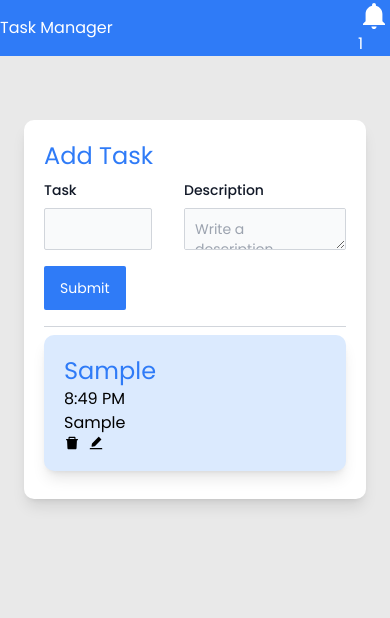
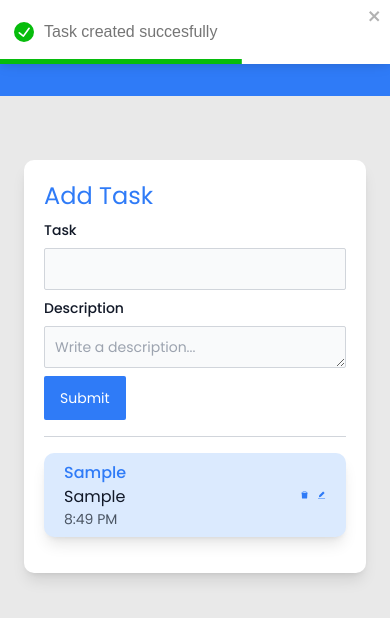
Before and after one commit to MainaMary/Task-manager, a React (Vite) app: page / in a window 390 px wide. Both pictures are taken after typing "Sample", "Sample" into the empty fields and a click on the button "Submit". Shown: the top 618 px of the page. Built offline with nearby package versions, Linux system fonts and the light colour scheme.

Commit message:
responsive breakpoints

```diff
--- a/src/components/AddTask.tsx
+++ b/src/components/AddTask.tsx
@@ -1,4 +1,5 @@
 import { useState, useEffect } from "react";
+import { toast } from "react-toastify";
 import CustomLabel from "./CustomLabel";
 import CustomTextArea from "./CustomTextArea";
 import CustomInput from "./CustomInput";
@@ -79,6 +80,7 @@ const AddTask = () => {
         task:''
         }
       )
+      toast.success('Task edited succesfully')
      setFormValues({
       task: "",
       desc: "",
@@ -88,6 +90,7 @@ const AddTask = () => {
 
     }else{
       setAllTasks([...allTasks, newTask]);
+      toast.success('Task created succesfully')
       setFormValues({
       task: "",
       desc: "",
@@ -100,7 +103,7 @@ const AddTask = () => {
   console.log(allTasks);
 
   return (
-    <div className="w-[40%] mt-16 m-auto bg-white p-5 rounded-[10px] shadow-lg shadow-[rgba(0, 0, 0, 0.25)] w-full lg:max-w-[900px]">
+    <div className=" w-full lg:w-[60%] mt-16 m-auto bg-white p-5 rounded-[10px] shadow-lg shadow-[rgba(0, 0, 0, 0.25)] w-full lg:max-w-[900px]">
       <form
         onSubmit={handleSubmit}
         className="w-full border-b-[1px] border-gray-300 pb-2"
@@ -108,8 +111,8 @@ const AddTask = () => {
         <div>
           <Title title={editTask.id  ? "Edit Task": "Add Task"} />
         </div>
-        <div className="flex justify-between gap-8">
-          <div className="my-2 w-[40%] ">
+        <div className="block lg:flex justify-between gap-8">
+          <div className="my-2 w-full lg:w-[40%] ">
             <CustomLabel>Task</CustomLabel>
             <CustomInput
               name="task"
@@ -118,7 +121,7 @@ const AddTask = () => {
               type="text"
             />
           </div>
-          <div className="my-2 w-[60%]">
+          <div className="my-2 w-full lg:w-[60%]">
             <CustomLabel>Description</CustomLabel>
             <CustomTextArea
               row={1}
@@ -136,7 +139,9 @@ const AddTask = () => {
         </div>
       </form>
     <div className="my-2">
-      {allTasks.length === 0 ? <p>No tasks created</p> : allTasks.map((todo:TaskType) =><SingleTask key={todo.id} todo={todo}/>)}
+      {allTasks.length === 0 ? <p>No tasks created</p> : <div className="grid grid-cols-1 lg:grid-cols-2 gap-x-3">
+        {allTasks.map((todo:TaskType) =><SingleTask key={todo.id} todo={todo}/>)}
+        </div>}
     </div>
     </div>
   );
--- a/src/components/ConfirmModal.tsx
+++ b/src/components/ConfirmModal.tsx
@@ -1,3 +1,4 @@
+import { toast } from "react-toastify";
 import CustomModal from "./CustomModal"
 import CustomButton from "./CustomButton";
 import { useTaskList } from "../context/appContext";
@@ -11,12 +12,12 @@ const ConfirmModal = ({showModal, handleModal, id}:ModalProps) => {
  const {handleDelete} = useTaskList()
     return (
     <CustomModal>
-        <form className=" text-center m-auto w-[20%] bg-white p-5 rounded-[10px] shadow-lg shadow-[rgba(0, 0, 0, 0.25)]">
+        <form className=" text-center m-auto w-[70%] lg:w-[20%] bg-white p-5 rounded-[10px] shadow-lg shadow-[rgba(0, 0, 0, 0.25)]">
             <p className="text-2xl cursor-pointer text-right" onClick={handleModal}>x</p>
             <p className="text-center  my-2">Are you sure you want to delete this task?</p>
             <div className="flex my-3 m-uto justify-center gap-2">
                 <CustomButton onClick={handleModal}>Cancel</CustomButton>
-                <CustomButton className="bg-red-500 text-white" onClick={() =>handleDelete(id)}>Delete</CustomButton>
+                <CustomButton className="bg-red-500 text-white" onClick={() =>{handleDelete(id),  toast.success('Task deleted succesfully')}}>Delete</CustomButton>
             </div>
 
         </form>
--- a/src/components/Navbar.tsx
+++ b/src/components/Navbar.tsx
@@ -3,11 +3,11 @@ import { useTaskList } from "../context/appContext"
 const Navbar = () => {
   const {allTasks} = useTaskList()
   return (
-    <div className="lg:h-24 lg:px-16 flex justify-between h-auto items-center bg-primary-color text-white text-md">
-      <h4>Task Manager</h4>
+    <div className="h-24   px-8 lg:px-16 flex justify-between  items-center bg-primary-color text-white text-md">
+      <h4 className="font-medium text-2xl">Task Manager</h4>
       <div className="relative">
       <IoMdNotifications size={32}/>
-      {allTasks.length > 0 ?  <p>{allTasks.length}</p> :''}
+      {allTasks.length > 0 ?  <p className=" top-[-16px] left-4 border-[2px] border-black w-[30px] h-[30px] rounded-full absolute flex items-center justify-center text-md font-medium">{allTasks.length}</p> :''}
 
       </div>
 
--- a/src/components/SingleTask.tsx
+++ b/src/components/SingleTask.tsx
@@ -3,27 +3,32 @@ import { TaskType } from '../model/types'
 import {AiFillDelete,AiFillEdit} from "react-icons/ai"
 import { useTaskList } from '../context/appContext'
 import ConfirmModal from './ConfirmModal'
-import Title from './Title'
 interface Prop{
   todo:TaskType
 }
 
 const SingleTask = ({todo}:Prop) => {
   const [showModal, setShowModal] = useState<boolean>(false)
-  const {findTask} = useTaskList()
+  const {findTask, editTask} = useTaskList()
   const handleModal = () =>{
     setShowModal(prev => !prev)
   }
   return (
     <>
-    <div className='bg-blue-100 p-5 my-2 rounded-[10px] shadow-lg shadow-[rgba(0, 0, 0, 0.25)] w-full lg:max-w-[900px] '>
-      <Title title={todo.task}/>
-      <p>{todo.time}</p>
-      <p>{todo.desc}</p>
-      <div className='flex h-auto items-center gap-2 '>
-        <AiFillDelete onClick={handleModal}/>
-        <AiFillEdit onClick={() =>findTask(todo.id)}/>
+    <div className='bg-blue-100 px-5 py-2 my-2 rounded-[10px] shadow-lg shadow-[rgba(0, 0, 0, 0.25)] w-full lg:max-w-[900px] '>
+     <div className='flex gap-4 justify-between h-auto items-center'>
+      <div className="w-[90%]">
+        <p className='text-primary-color text-md font-medium'>{todo.task}</p>
+        <p className="text-gray-900 text-base font-regular">{todo.desc}</p>
+        <p className="text-gray-600 text-sm font-regular">{todo.time}</p>
+      {/* <p className="text-gray-600 text-sm font-regular">{editTask.id ? `Updated: ${todo.time}`:`Created: ${todo.time}`}</p> */}
+
       </div>
+      <div className='text-primary-color w-[10%] text-left cursor-pointer flex h-auto items-center gap-2 '>
+      <AiFillDelete onClick={handleModal} size={20}/>
+      <AiFillEdit onClick={() =>findTask(todo.id)} size={20}/>
+      </div>
+     </div>
     </div>
     {showModal && <ConfirmModal showModal={showModal} handleModal={handleModal} id={todo.id}/> }
     </>
--- a/src/main.tsx
+++ b/src/main.tsx
@@ -1,20 +1,21 @@
-import React from 'react'
-import ReactDOM from 'react-dom/client'
-import { BrowserRouter } from 'react-router-dom'
-import App from './App.tsx'
-import Navbar from './components/Navbar.tsx'
-import TaskListProvider from './context/appContext.tsx'
-import './index.css'
+import React from "react";
+import ReactDOM from "react-dom/client";
+import { BrowserRouter } from "react-router-dom";
+import App from "./App.tsx";
+import Navbar from "./components/Navbar.tsx";
+import TaskListProvider from "./context/appContext.tsx";
+import { ToastContainer } from "react-toastify";
+import "react-toastify/dist/ReactToastify.css";
+import "./index.css";
 
-ReactDOM.createRoot(document.getElementById('root') as HTMLElement).render(
+ReactDOM.createRoot(document.getElementById("root") as HTMLElement).render(
   <React.StrictMode>
     <BrowserRouter>
-    <TaskListProvider>
-    <Navbar/>
-    <App />
-    </TaskListProvider>
-
+      <TaskListProvider>
+        <ToastContainer />
+        <Navbar />
+        <App />
+      </TaskListProvider>
     </BrowserRouter>
-
-  </React.StrictMode>,
-)
+  </React.StrictMode>
+);
```
